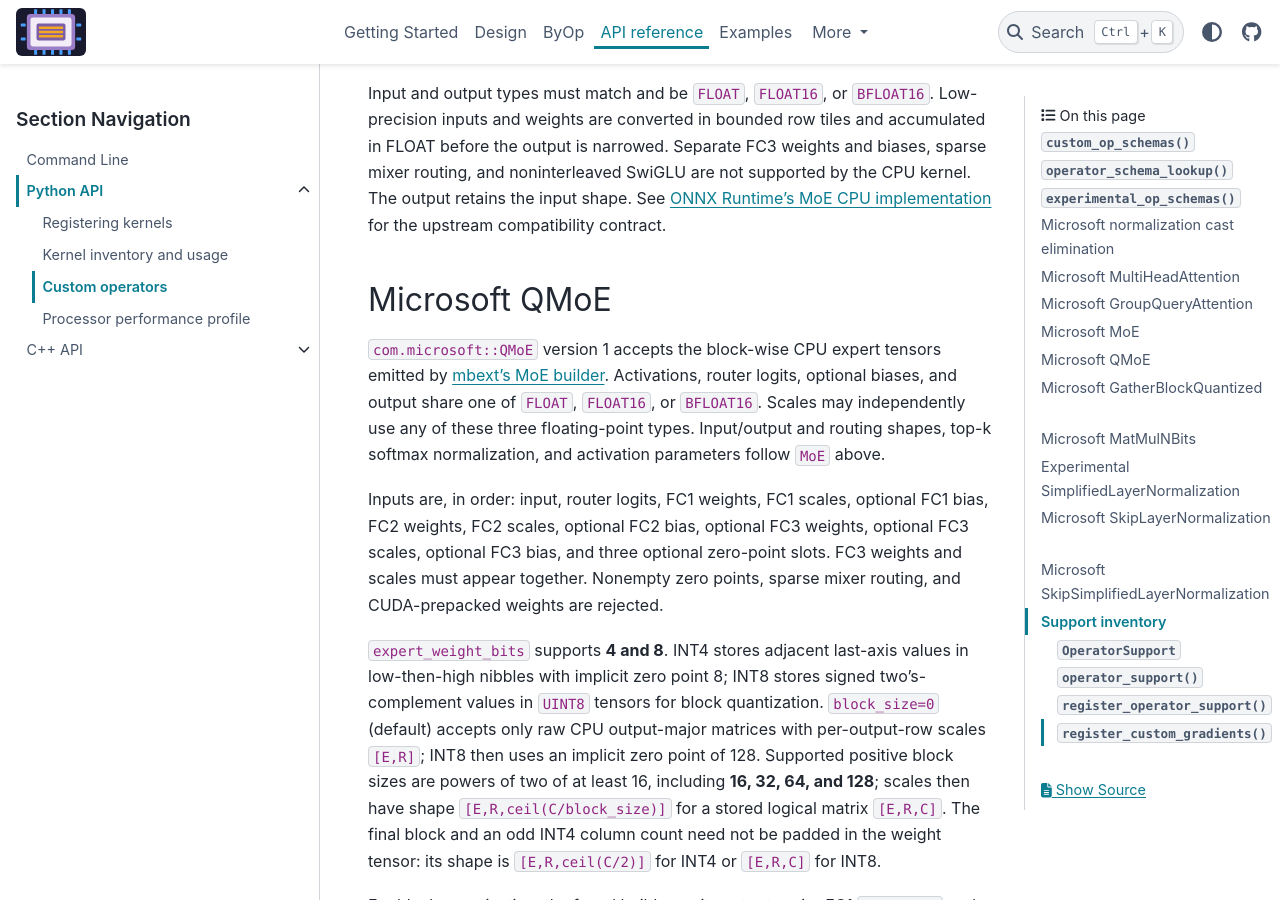
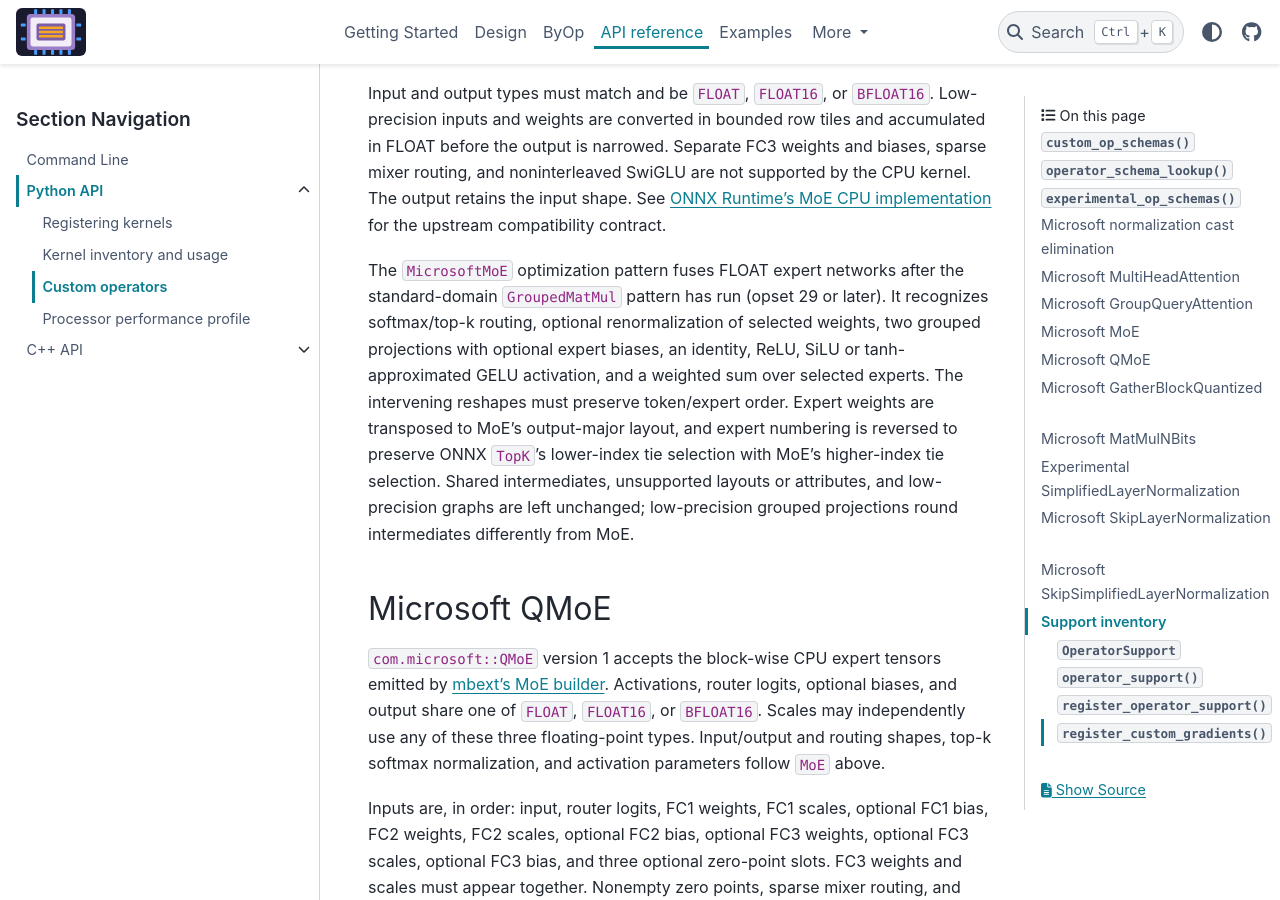
Before and after one commit to xadupre/onnx-light-cpu, a Sphinx documentation site: the page built from docs/api/python/custom_operators.rst, in a window 1280 px wide and 900 px high, scrolled down 3013 px. Built offline with Sphinx 7.4.7 and the PyData theme 0.15.4, drawn with Linux system fonts in a browser that asks for light colours; pages that are not in the unit, such as notebooks, are missing from menus.

Commit message:
Fuse guarded GroupedMatMul expert networks into Microsoft MoE
Co-authored-by: xadupre <22452781+xadupre@users.noreply.github.com>

```diff
--- a/CMakeLists.txt
+++ b/CMakeLists.txt
@@ -954,7 +954,8 @@ if(ONNX_LIGHT_CPU_BUILD_TESTS)
             onnx_light_cpu_add_test("${_test_src}"
                 "lib_onnx_light_cpu_kernels;lib_onnx_light_cpu_backend_test")
           endif()
-        elseif(_test_name STREQUAL "test_onnx_light_normalization_cast")
+        elseif(_test_name STREQUAL "test_onnx_light_normalization_cast" OR
+               _test_name STREQUAL "test_onnx_light_moe_pattern")
           if(TARGET onnx_light::lib_onnx_op AND TARGET onnx_light::lib_onnx_shape)
             onnx_light_cpu_add_test("${_test_src}"
                 "lib_onnx_light_cpu_kernels;onnx_light::lib_onnx_op;onnx_light::lib_onnx_shape")
--- a/docs/api/python/custom_operators.rst
+++ b/docs/api/python/custom_operators.rst
@@ -131,6 +131,19 @@ supported by the CPU kernel. The output retains the input shape.
 See `ONNX Runtime's MoE CPU implementation
 <https://github.com/microsoft/onnxruntime/blob/main/onnxruntime/contrib_ops/cpu/moe/moe_cpu.cc>`_
 for the upstream compatibility contract.
+
+The ``MicrosoftMoE`` optimization pattern fuses FLOAT expert networks after
+the standard-domain ``GroupedMatMul`` pattern has run (opset 29 or later).
+It recognizes softmax/top-k routing, optional renormalization of selected
+weights, two grouped projections with optional expert biases, an identity,
+ReLU, SiLU or tanh-approximated GELU activation, and a weighted sum over
+selected experts.
+The intervening reshapes must preserve token/expert order. Expert weights
+are transposed to MoE's output-major layout, and expert numbering is reversed
+to preserve ONNX ``TopK``'s lower-index tie selection with MoE's higher-index
+tie selection. Shared intermediates, unsupported layouts or attributes, and
+low-precision graphs are left unchanged; low-precision grouped projections
+round intermediates differently from MoE.
 
 Microsoft QMoE
 ~~~~~~~~~~~~~~
```
Also changed, not shown: 6 other files.
